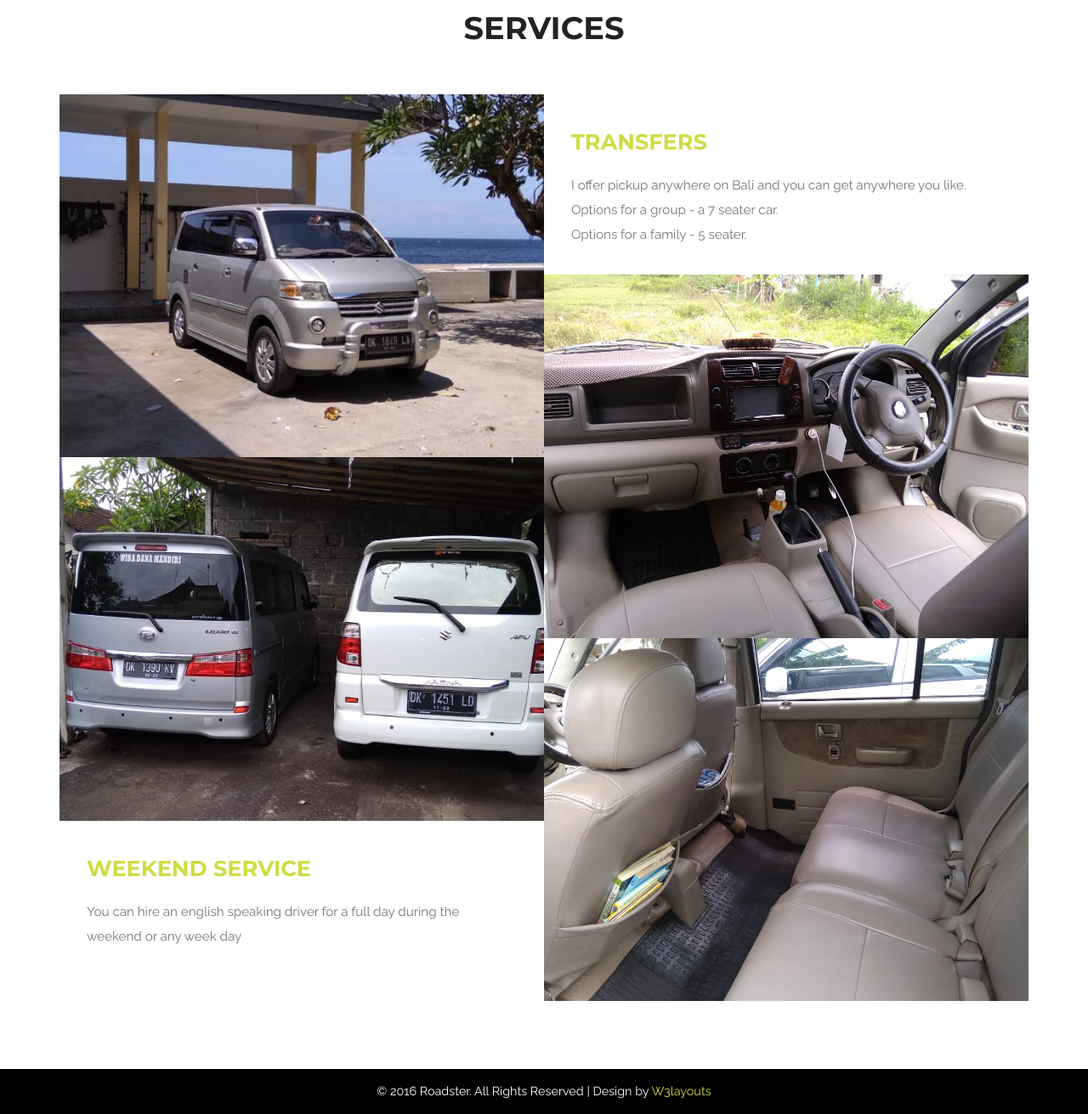
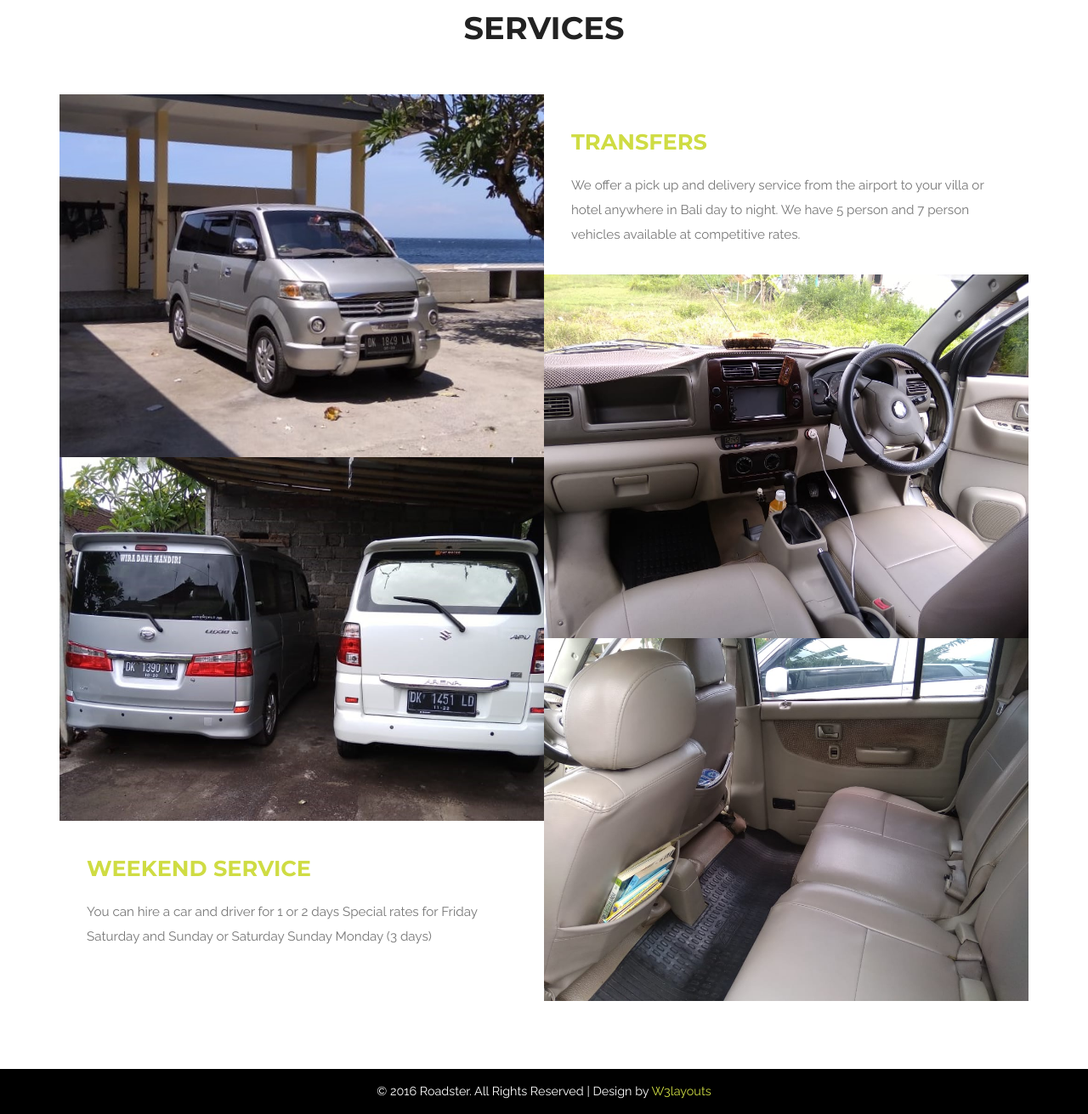
Before and after one commit to wayansuteja/wayansuteja.github.io, a plain HTML site: page index.html in a window 1280 px wide. Shown: the part 705-2016 px from the top of the page at 85% size. Drawn offline with Linux system fonts and the light colour scheme.

Commit message:
Update text

```diff
--- a/index.html
+++ b/index.html
@@ -146,16 +146,14 @@ Smartphone Compatible web template, free webdesigns for Nokia, Samsung, LG, Sony
 						</div>
 						<div class="car-text">
 							<h5>Weekend service</h5>
-							<p>You can hire an english speaking driver for a full day during the weekend or any week day</p>
+							<p>You can hire a car and driver for 1 or 2 days Special rates for Friday Saturday and Sunday or Saturday Sunday Monday (3 days)</p>
 
 							</div>
 						</div>
 						<div class="welcome-bottom-grid-right">
 							<div class="car-text">
 								<h5>Transfers</h5>
-								<p>I offer pickup anywhere on Bali and you can get anywhere you like.</p>
-								<p>Options for a group - a 7 seater car.</p>
-								<p>Options for a family - 5 seater.</p>
+								<p>We offer a pick up and delivery service from the airport to your villa or hotel anywhere in Bali day to night.  We have 5 person and 7 person vehicles available at competitive rates.</p>
 						</div>
 						<div class="welcome-bottom-grid-left-g">
 							<img src="images/9.jpg" alt=" " class="img-responsive" />
```
